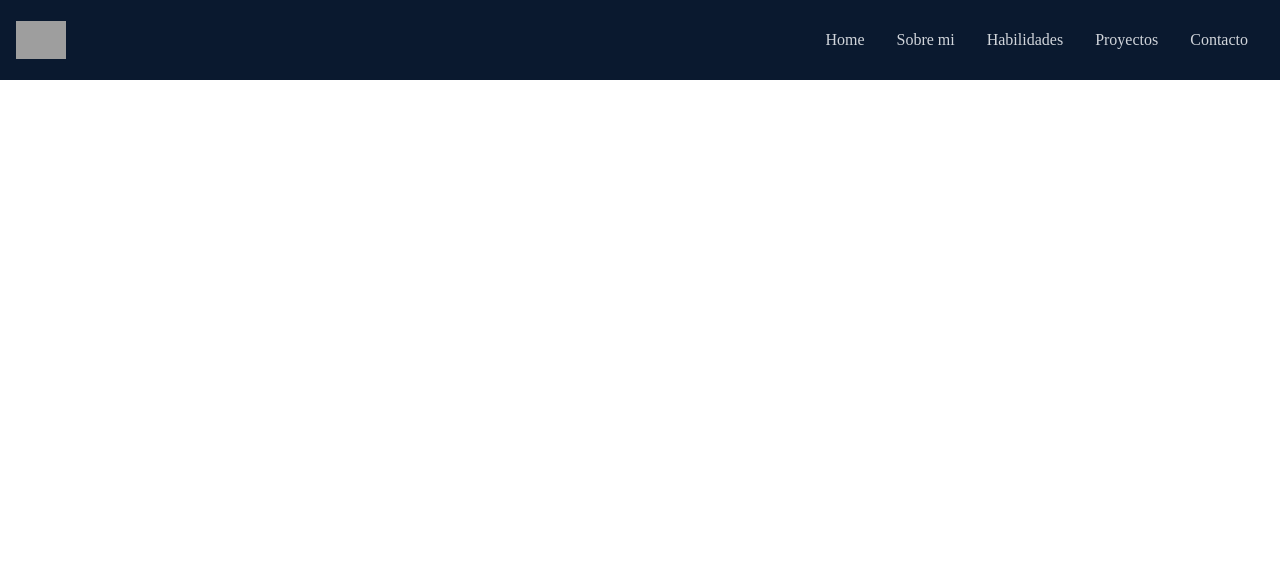
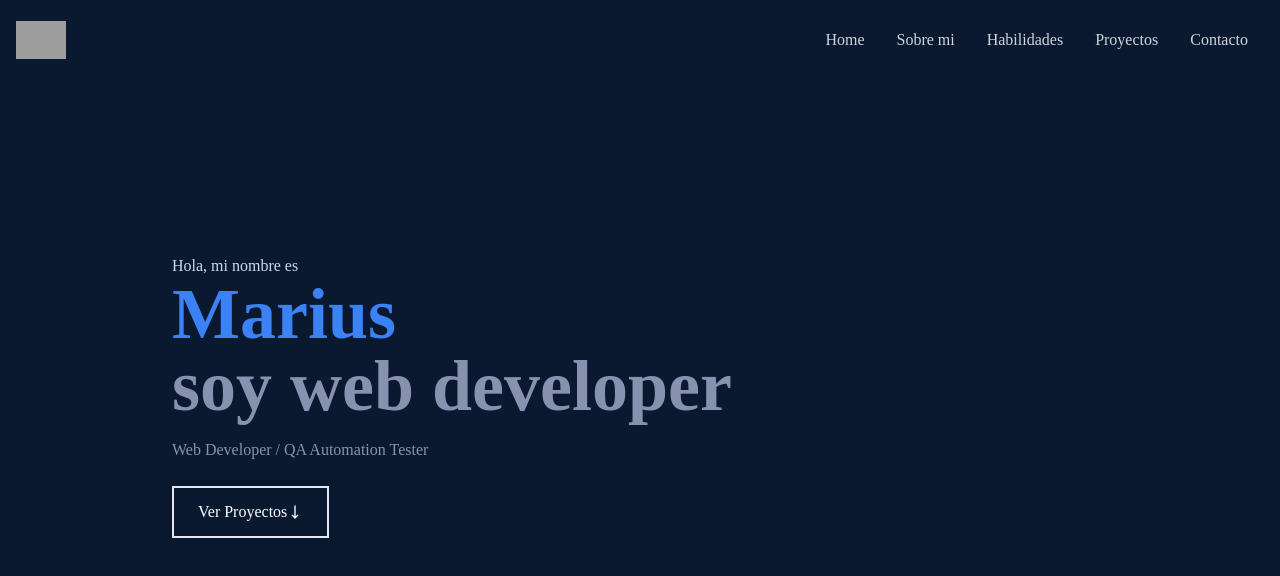
Before and after one commit to Mariusrfx/portfolio-reactjs, a React (Create React App) app: page / in a window 1280 px wide. Shown: the top 576 px of the page. Built offline with nearby package versions, Linux system fonts and the light colour scheme; grey boxes are pictures that could not be loaded.

Commit message:
hero design

```diff
--- a/src/App.js
+++ b/src/App.js
@@ -1,3 +1,4 @@
+import Home from "./components/Home";
 import Navbar from "./components/Navbar";
 
 
@@ -6,6 +7,7 @@ function App() {
   return (
     <div className="App">
         <Navbar/>
+        <Home/>
     </div>
   );
 }
--- /dev/null
+++ b/src/components/Home.jsx
@@ -0,0 +1,21 @@
+import React from 'react'
+import {HiOutlineArrowNarrowDown} from 'react-icons/hi'
+
+const Home = () => {
+  return (
+    <div name='home' className='w-full h-screen bg-[#0a192f]'>
+
+        <div className='max-w-[1000px] mx-auto px-8 flex flex-col justify-center h-full'>
+          <p className=' text-[#ccd6f6] '>Hola, mi nombre es</p>
+          <h1 className='text-4xl sm:text-7xl font-bold text-blue-500 '>Marius</h1>
+          <h2 className='text-4xl sm:text-7xl font-bold text-[#8892b0]'>soy web developer</h2>
+          <p className='text-[#8892b0] py-4 max-w-[700px]'>Web Developer / QA Automation Tester </p>
+          <div>
+            <button className='text-white border-2 px-6 py-3 my-2 flex items-center bg-[#0a192f] transition duration-150 ease-in-out hover:bg-[#0e2341] '>Ver Proyectos <HiOutlineArrowNarrowDown/></button>
+          </div>
+        </div>
+    </div>
+  )
+}
+
+export default Home
--- a/src/components/Navbar.jsx
+++ b/src/components/Navbar.jsx
@@ -1,6 +1,10 @@
 import React ,{useState} from 'react'
-import {FaBars,FaTimes} from 'react-icons/fa'
+import {FaBars,FaTimes,FaLinkedin} from 'react-icons/fa'
+import {HiOutlineMail } from 'react-icons/hi'
+import {BsFillPersonLinesFill} from 'react-icons/bs'
+
 import Logo from '../assets/logo.png'
+
 
 const Navbar = () => {
     const [nav, setNav] = useState(false);
@@ -34,9 +38,15 @@ const Navbar = () => {
             <li className='py-6 text-4xl'>Contacto</li>
         </ul>
 
-        {/*Social icons */}
-        <div className='hidden'></div>
-
+        {/*Social icons
+        <div className='flex fixed flex-col top-[35%] left-0'>
+            <li className='flex justify-between items-center ml-[-80px] '>
+                <a href="https://es.linkedin.com/">
+                    <FaLinkedin size={30}/>
+                </a>
+            </li>
+        </div>
+    */}
     </div>
 
   )
```
